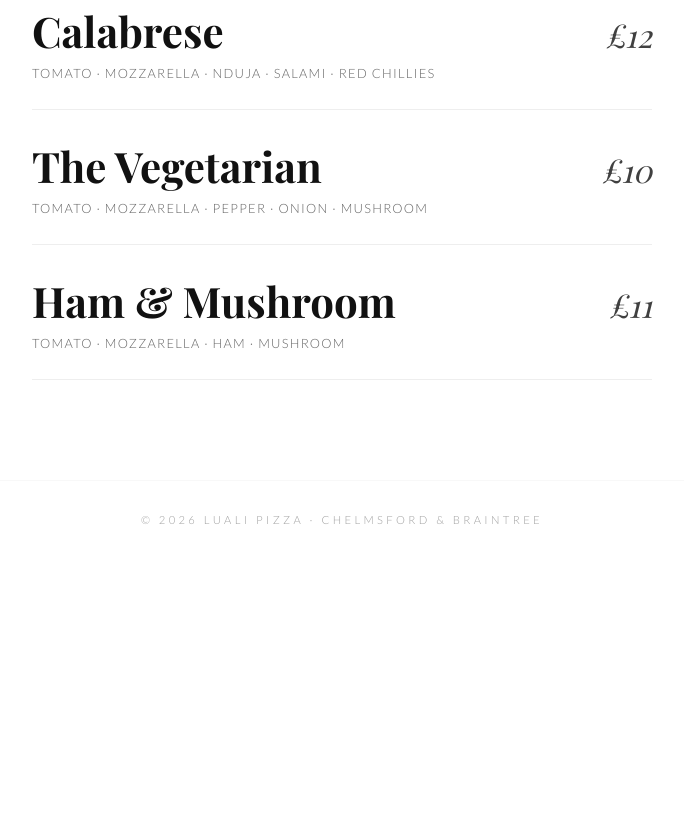
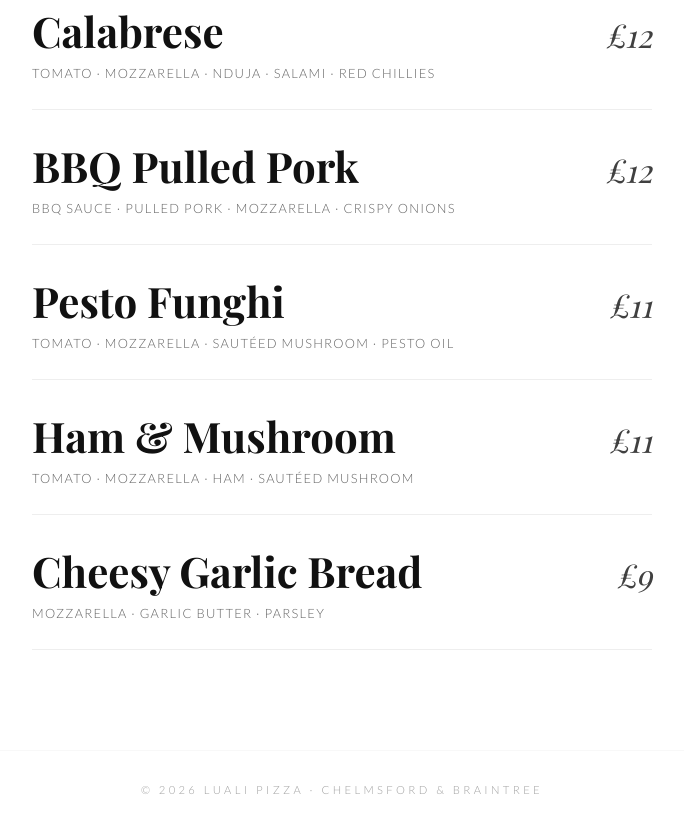
Before and after one commit to louradders/lualipizza, a plain HTML site: page index.html in a window 1280 px wide. Shown: the part 1380-2208 px from the top of the page, without its empty margins (298-982 px from the left). Before the commit the page ends 1938 px from the top, so only its background shows below. Drawn offline with nearby package versions, Linux system fonts and the light colour scheme.

Commit message:
Update menu and hours band copy
Adds BBQ Pulled Pork, Pesto Funghi, Cheesy Garlic Bread; removes
The Vegetarian; updates Ham & Mushroom desc. Hours band reworded
to reflect occasional Essex pop-up rather than fixed schedule.

Co-Authored-By: Claude Sonnet 4.6 <noreply@anthropic.com>

```diff
--- a/index.html
+++ b/index.html
@@ -356,7 +356,7 @@
 
     <!-- HOURS -->
     <div class="hours-band">
-        We're open <strong>Friday & Saturday</strong> evenings <strong>5pm – 9pm</strong>
+        Popping up across <strong>Essex</strong> on <strong>Friday & Saturday</strong> nights — follow us to find out where
     </div>
 
     <!-- ABOUT -->
@@ -394,18 +394,34 @@
 
         <div class="menu-item">
             <div>
-                <div class="menu-item-name">The Vegetarian</div>
-                <div class="menu-item-desc">Tomato · Mozzarella · Pepper · Onion · Mushroom</div>
+                <div class="menu-item-name">BBQ Pulled Pork</div>
+                <div class="menu-item-desc">BBQ Sauce · Pulled Pork · Mozzarella · Crispy Onions</div>
             </div>
-            <div class="menu-item-price">£10</div>
+            <div class="menu-item-price">£12</div>
+        </div>
+
+        <div class="menu-item">
+            <div>
+                <div class="menu-item-name">Pesto Funghi</div>
+                <div class="menu-item-desc">Tomato · Mozzarella · Sautéed Mushroom · Pesto Oil</div>
+            </div>
+            <div class="menu-item-price">£11</div>
         </div>
 
         <div class="menu-item">
             <div>
                 <div class="menu-item-name">Ham & Mushroom</div>
-                <div class="menu-item-desc">Tomato · Mozzarella · Ham · Mushroom</div>
+                <div class="menu-item-desc">Tomato · Mozzarella · Ham · Sautéed Mushroom</div>
             </div>
             <div class="menu-item-price">£11</div>
+        </div>
+
+        <div class="menu-item">
+            <div>
+                <div class="menu-item-name">Cheesy Garlic Bread</div>
+                <div class="menu-item-desc">Mozzarella · Garlic Butter · Parsley</div>
+            </div>
+            <div class="menu-item-price">£9</div>
         </div>
 
     </section>
```
Also changed, not shown: preorder.html (+7 -5 lines).
